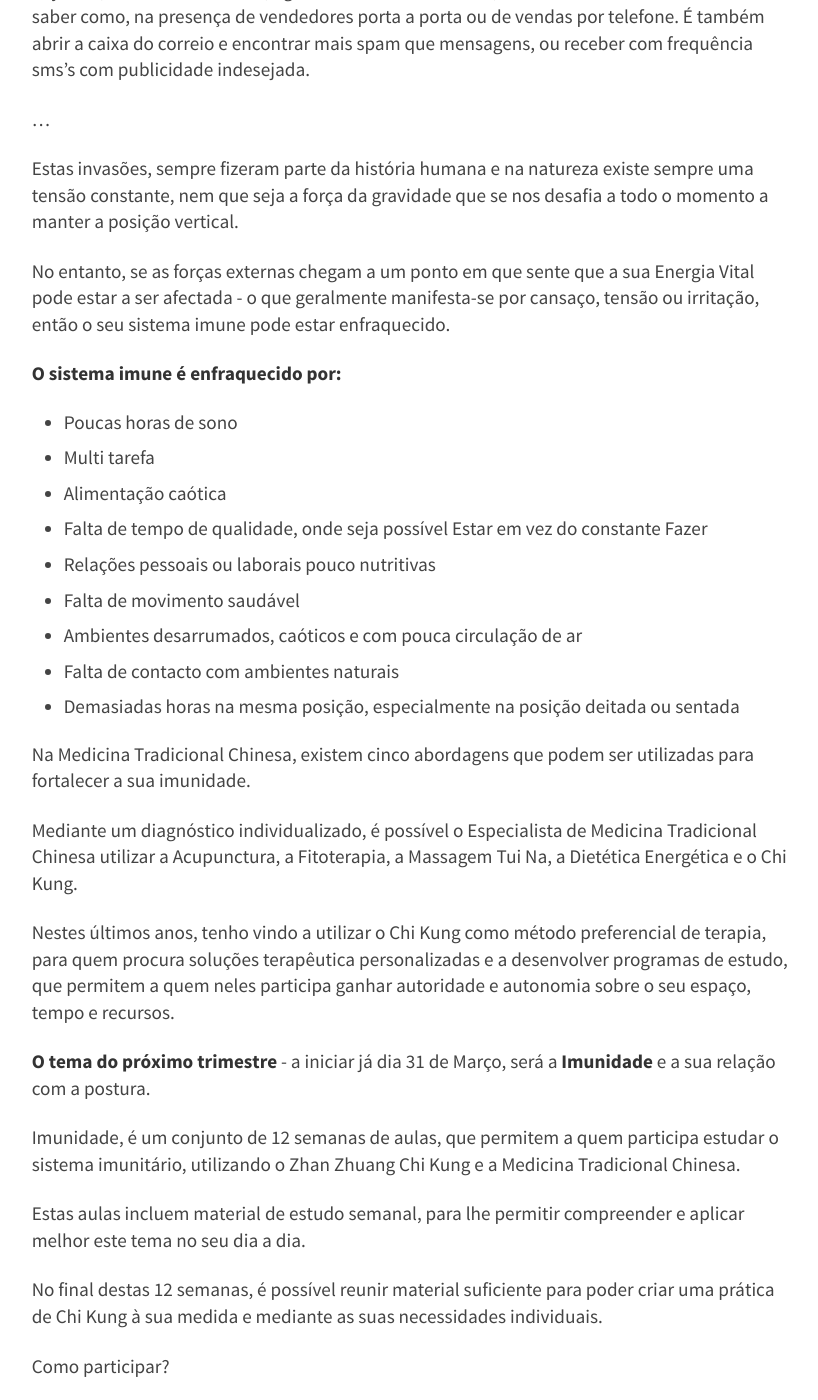
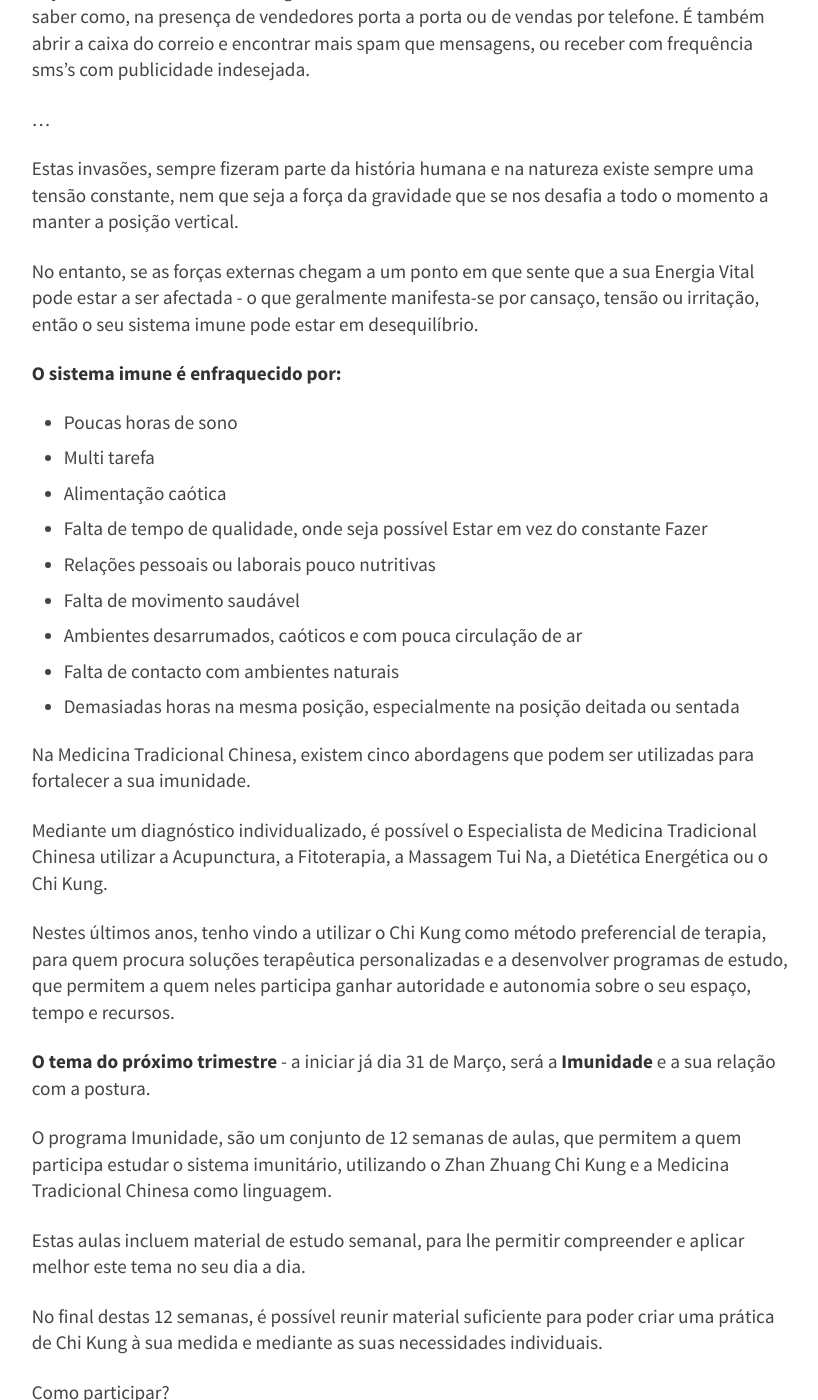
Before and after one commit to devagar/lourencoazevedo, a Jekyll site: the page built from imunidade.md, in a window 1280 px wide and 1400 px high, scrolled down 1343 px. Shown: the whole window, without its empty margins (239-1057 px from the left). Built offline with Jekyll 4.4.1, drawn with Linux system fonts in a browser that asks for light colours; some web fonts are replaced; some of the changed text lies outside the part shown.

Commit message:
imunidade final

```diff
--- a/imunidade.md
+++ b/imunidade.md
@@ -24,7 +24,7 @@
 
 Estas invasões, sempre fizeram parte da história humana e na natureza existe sempre uma tensão constante, nem que seja a força da gravidade que se nos desafia a todo o momento a manter a posição vertical.
 
-No entanto, se as forças externas chegam a um ponto em que sente que a sua Energia Vital pode estar a ser afectada - o que geralmente manifesta-se por cansaço, tensão ou irritação, então o seu sistema imune pode estar enfraquecido.
+No entanto, se as forças externas chegam a um ponto em que sente que a sua Energia Vital pode estar a ser afectada - o que geralmente manifesta-se por cansaço, tensão ou irritação, então o seu sistema imune pode estar em desequilíbrio.
 
 **O sistema imune é enfraquecido por:**
 
@@ -40,13 +40,13 @@
 
 Na Medicina Tradicional Chinesa, existem cinco abordagens que podem ser utilizadas para fortalecer a sua imunidade.
 
-Mediante um diagnóstico individualizado, é possível o Especialista de Medicina Tradicional Chinesa utilizar a Acupunctura, a Fitoterapia, a Massagem Tui Na, a Dietética Energética e o Chi Kung.
+Mediante um diagnóstico individualizado, é possível o Especialista de Medicina Tradicional Chinesa utilizar a Acupunctura, a Fitoterapia, a Massagem Tui Na, a Dietética Energética ou o Chi Kung.
 
 Nestes últimos anos, tenho vindo a utilizar o Chi Kung como método preferencial de terapia, para quem procura soluções terapêutica personalizadas e a desenvolver programas de estudo, que permitem a quem neles participa ganhar autoridade e autonomia sobre o seu espaço, tempo e recursos.
 
 **O tema do próximo trimestre** - a iniciar já dia 31 de Março, será a **Imunidade** e a sua relação com a postura.
 
-Imunidade, é um conjunto de 12 semanas de aulas, que permitem a quem participa estudar o sistema imunitário, utilizando o Zhan Zhuang Chi Kung e a Medicina Tradicional Chinesa.
+O programa Imunidade, são um conjunto de 12 semanas de aulas, que permitem a quem participa estudar o sistema imunitário, utilizando o Zhan Zhuang Chi Kung e a Medicina Tradicional Chinesa como linguagem.
 
 Estas aulas incluem material de estudo semanal, para lhe permitir compreender e aplicar melhor este tema no seu dia a dia.
 
@@ -79,9 +79,7 @@
 
 ## A quem se destina?
 
-O fortalecimento da Imunidade e da postura são temas universais. Este bloco de aulas está aberto a todos os interessados em iniciar, ou fortalecer a sua prática individual, no sentido de trazer mais vitalidade ao seu dia a dia.
-
-Independentemente do seu nível de conhecimentos sobre esta prática.
+Independentemente do seu nível, de conhecimentos sobre esta prática, o fortalecimento da Imunidade e da postura são temas universais. Este bloco de aulas está aberto a todos os interessados em iniciar, ou fortalecer a sua prática individual, no sentido de trazer mais vitalidade ao seu dia a dia.
 
 **Local das aulas:** Instituto Macrobiótico de Portugal – a 5 minutos do metro Baixa Chiado.
 
```
Also changed, not shown: other parts of imunidade.md (+1 -1 lines), _posts/2015-03-10-aulas.md (+1 -1 lines), testemunhos.md (+1 -1 lines).
